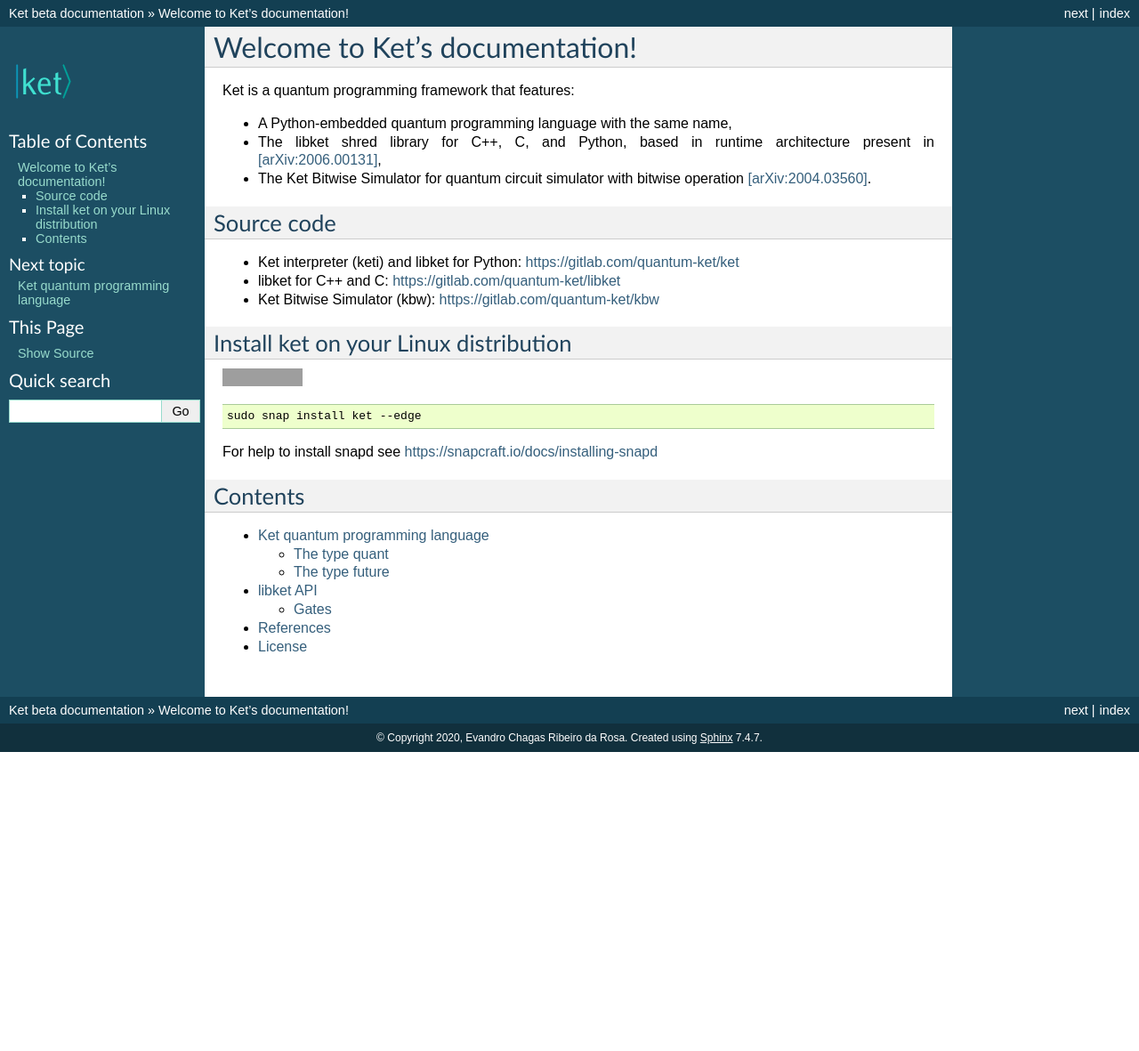
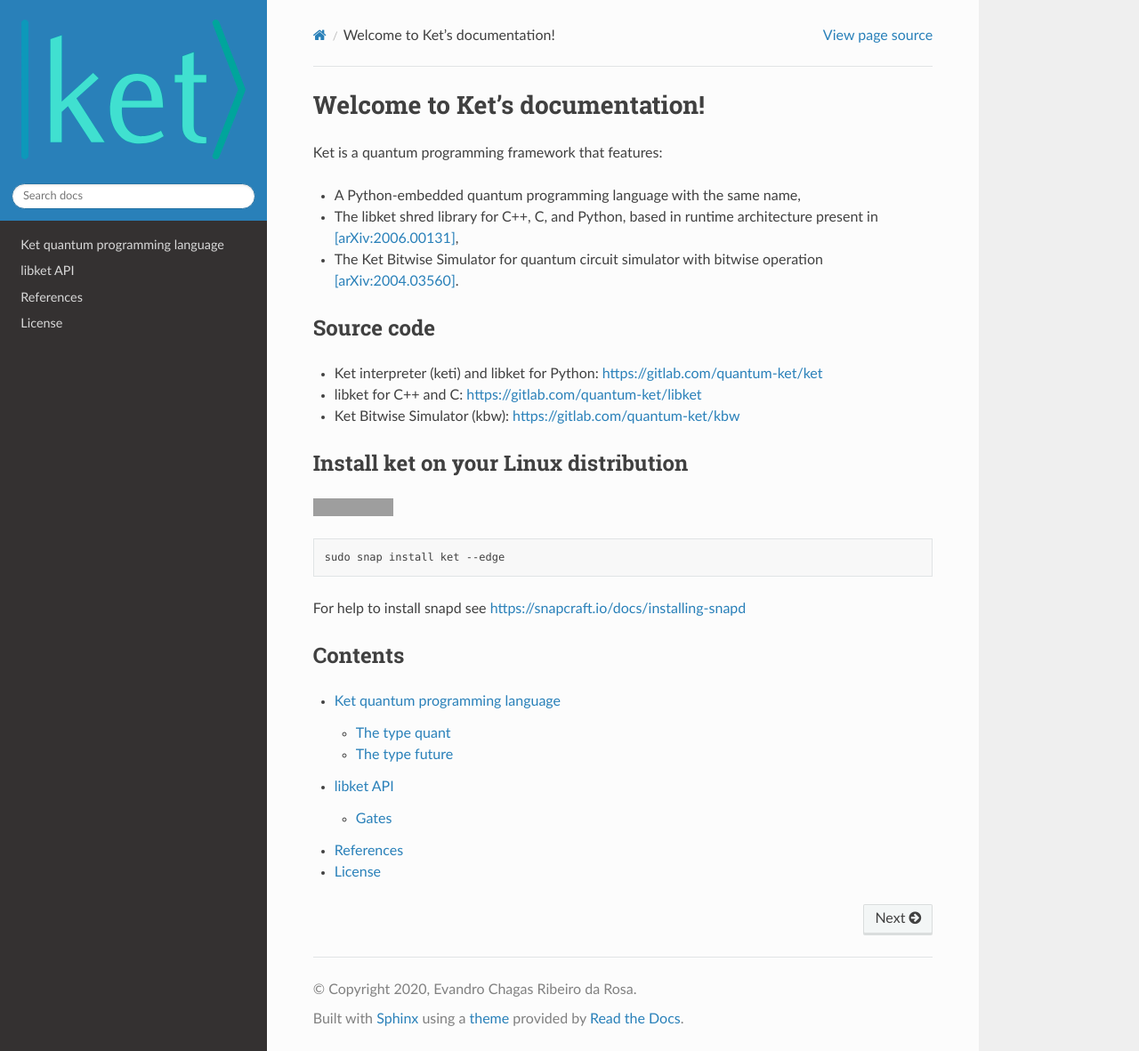
Before and after one commit to quantum-ket/ket, a Sphinx documentation site: the page built from docs/source/index.rst, in a window 1280 px wide and 1181 px high. Shown: the whole window at 89% size. Built offline with Sphinx 7.4.7 and the Read the Docs theme 2.0.0, drawn with Linux system fonts in a browser that asks for light colours; grey boxes are pictures that could not be loaded.

Commit message:
resize logo

```diff
--- a/docs/source/conf.py
+++ b/docs/source/conf.py
@@ -49,8 +49,12 @@
 # The theme to use for HTML and HTML Help pages.  See the documentation for
 # a list of builtin themes.
 #
-html_theme = 'default'
+html_theme = 'sphinx_rtd_theme'
 html_logo = 'img/logo.svg'
+html_theme_options = {
+    'logo_only': True,
+    'display_version': False,
+}
 
 # Add any paths that contain custom static files (such as style sheets) here,
 # relative to this directory. They are copied after the builtin static files,
```
Also changed, not shown: docs/source/img/logo.svg.
